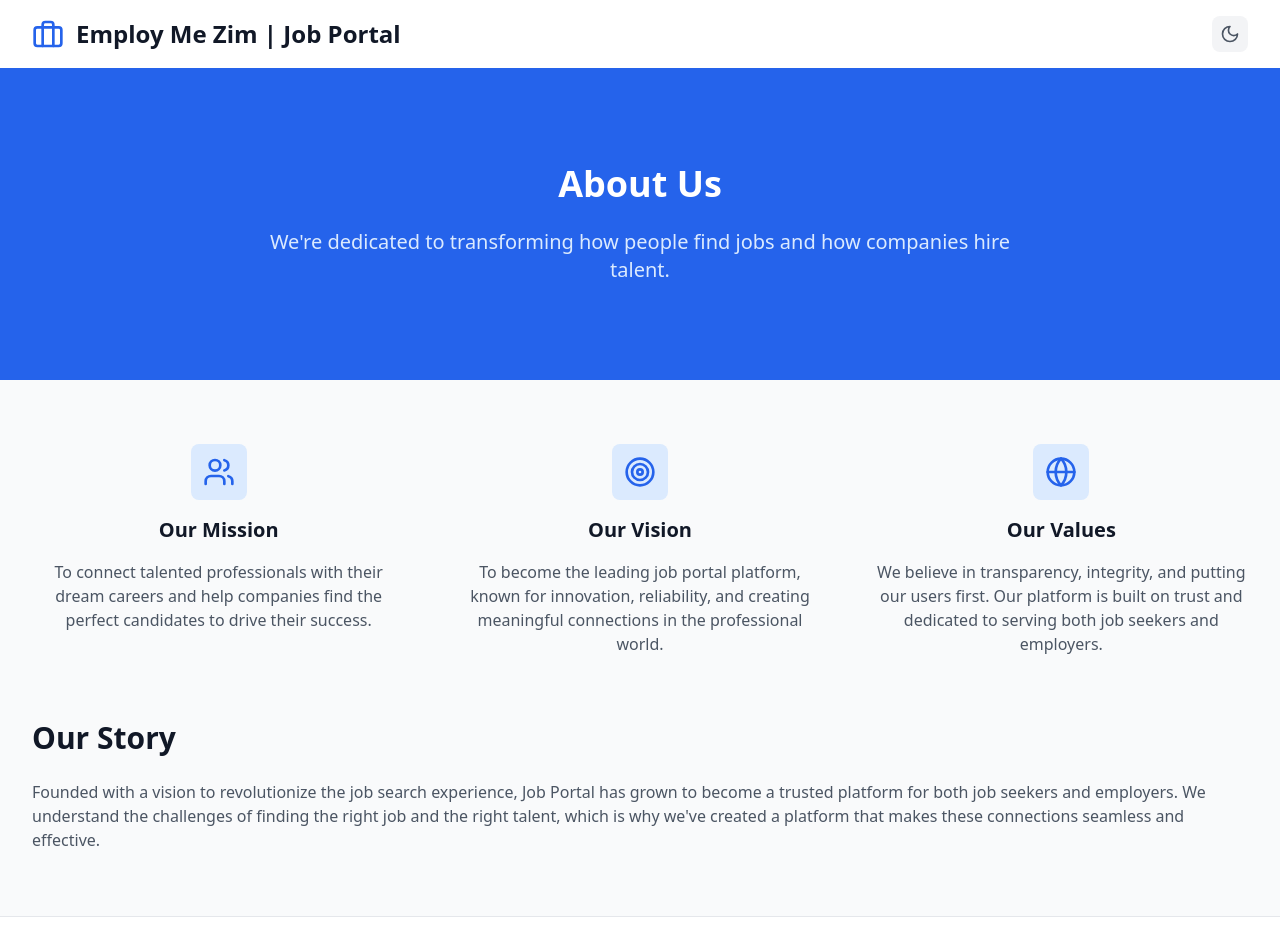
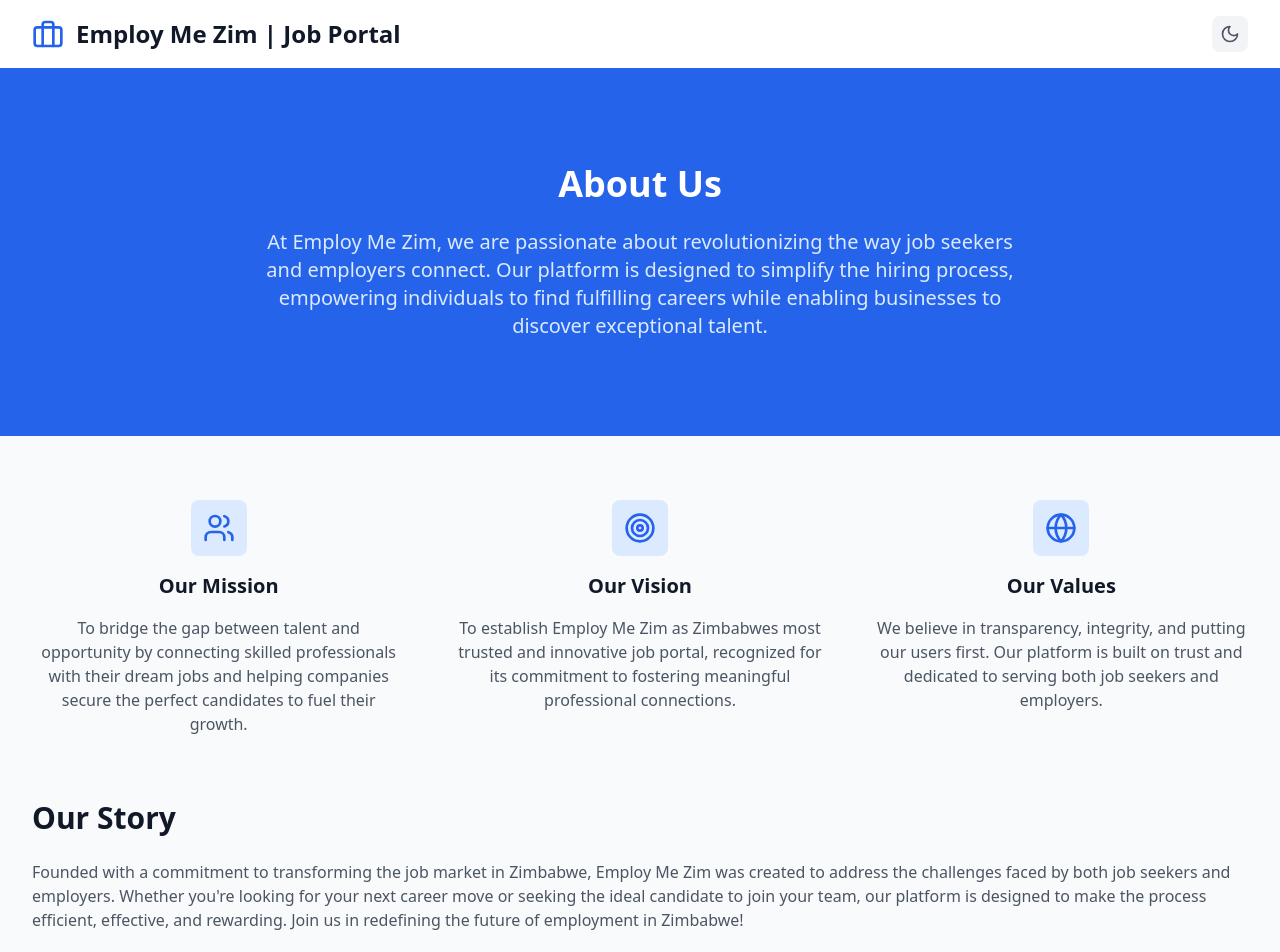
Before and after one commit to Onwell/employmezim, a React (Vite) app: page /about in a window 1280 px wide. Shown: the top 952 px of the page. Built offline with nearby package versions, Linux system fonts and the light colour scheme.

Commit message:
about us page

```diff
--- a/src/pages/AboutPage.tsx
+++ b/src/pages/AboutPage.tsx
@@ -5,12 +5,12 @@ const features = [
   {
     icon: Users,
     title: 'Our Mission',
-    description: 'To connect talented professionals with their dream careers and help companies find the perfect candidates to drive their success.'
+    description: 'To bridge the gap between talent and opportunity by connecting skilled professionals with their dream jobs and helping companies secure the perfect candidates to fuel their growth.'
   },
   {
     icon: Target,
     title: 'Our Vision',
-    description: 'To become the leading job portal platform, known for innovation, reliability, and creating meaningful connections in the professional world.'
+    description: 'To establish Employ Me Zim as Zimbabwes most trusted and innovative job portal, recognized for its commitment to fostering meaningful professional connections.'
   },
   {
     icon: Globe,
@@ -26,7 +26,7 @@ export const AboutPage: React.FC = () => {
         <div className="max-w-7xl mx-auto px-4 sm:px-6 lg:px-8 py-24 text-center">
           <h1 className="text-4xl font-bold text-white mb-6">About Us</h1>
           <p className="text-xl text-blue-100 max-w-3xl mx-auto">
-            We're dedicated to transforming how people find jobs and how companies hire talent.
+            At Employ Me Zim, we are passionate about revolutionizing the way job seekers and employers connect. Our platform is designed to simplify the hiring process, empowering individuals to find fulfilling careers while enabling businesses to discover exceptional talent.
           </p>
         </div>
       </div>
@@ -47,7 +47,9 @@ export const AboutPage: React.FC = () => {
         <div className="mt-16 prose dark:prose-invert max-w-none">
           <h2 className="text-3xl font-bold text-gray-900 dark:text-white mb-6">Our Story</h2>
           <p className="text-gray-600 dark:text-gray-300">
-            Founded with a vision to revolutionize the job search experience, Job Portal has grown to become a trusted platform for both job seekers and employers. We understand the challenges of finding the right job and the right talent, which is why we've created a platform that makes these connections seamless and effective.
+            Founded with a commitment to transforming the job market in Zimbabwe, Employ Me Zim was created to address the challenges faced by both job seekers and employers. Whether you're looking for your next career move or seeking the ideal candidate to join your team, our platform is designed to make the process efficient, effective, and rewarding.
+
+Join us in redefining the future of employment in Zimbabwe!
           </p>
         </div>
       </div>
```
